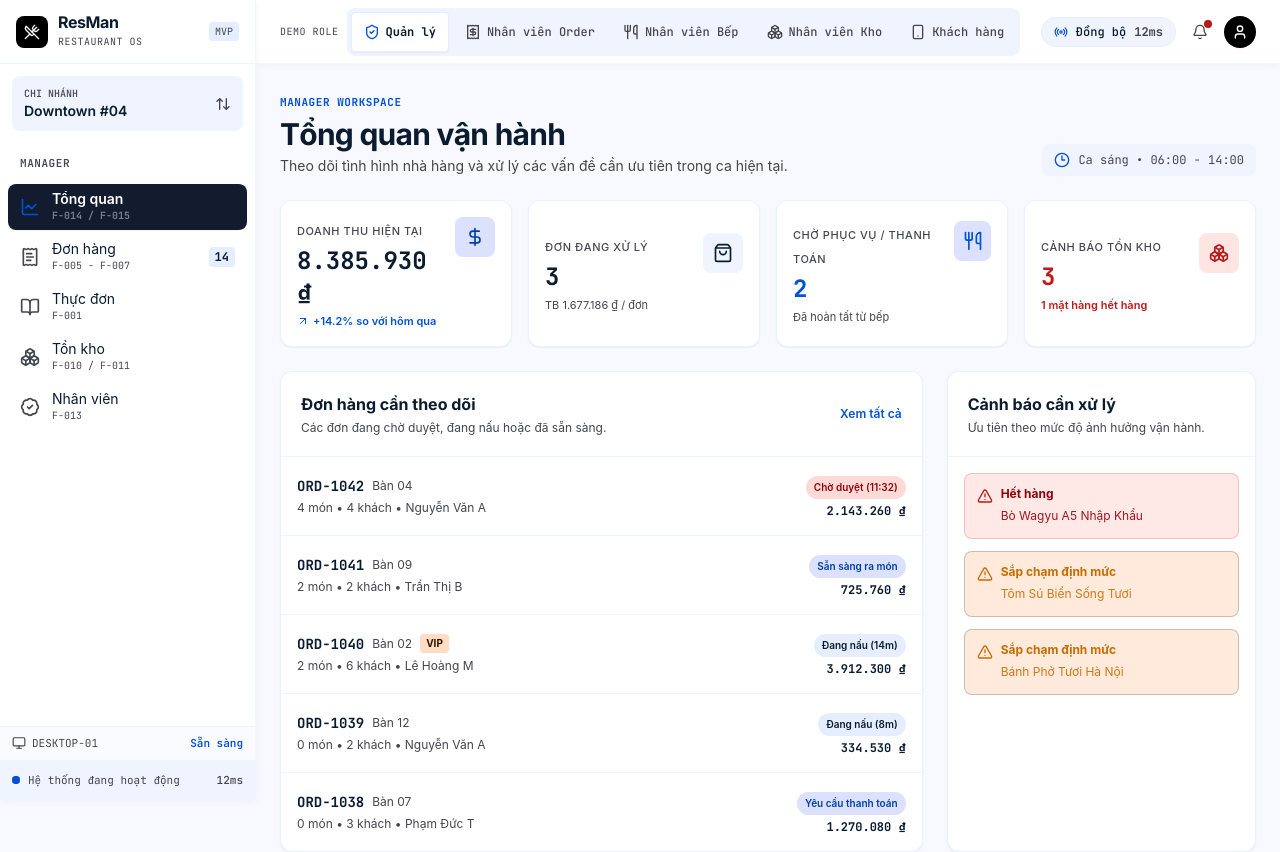
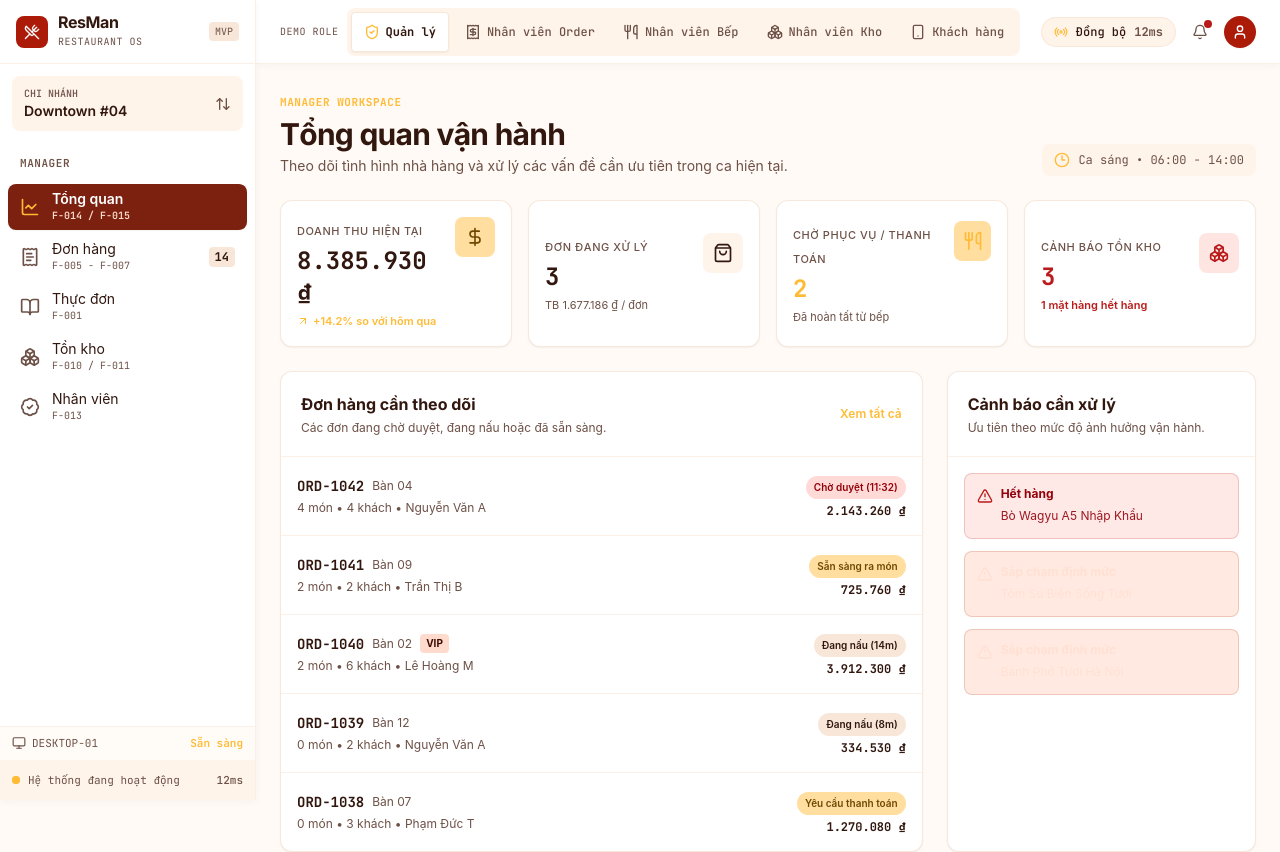
Before and after one commit to NTMHuy/ResMan, a React (Vite) app in the folder src/frontend/: page / in a window 1280 px wide. Shown: the top 852 px of the page. Built offline with nearby package versions, Linux system fonts and the light colour scheme.

Commit message:
feat(ui): introduce warm restaurant color system and gradients

```diff
--- a/src/frontend/src/index.css
+++ b/src/frontend/src/index.css
@@ -1,53 +1,66 @@
 @import "tailwindcss";
 
 @theme {
-  --color-surface: #f8f9ff;
-  --color-surface-dim: #cbdbf5;
-  --color-surface-bright: #f8f9ff;
+  /* ResMan warm restaurant palette */
+  --color-surface: #fffaf5;
+  --color-surface-dim: #eaded4;
+  --color-surface-bright: #fffdfb;
   --color-surface-container-lowest: #ffffff;
-  --color-surface-container-low: #eff4ff;
-  --color-surface-container: #e5eeff;
-  --color-surface-container-high: #dce9ff;
-  --color-surface-container-highest: #d3e4fe;
-  --color-on-surface: #0b1c30;
-  --color-on-surface-variant: #45464d;
-  --color-inverse-surface: #213145;
-  --color-inverse-on-surface: #eaf1ff;
-  --color-outline: #76777d;
-  --color-outline-variant: #c6c6cd;
-  --color-surface-tint: #565e74;
-  --color-primary: #000000;
+  --color-surface-container-low: #fff4ea;
+  --color-surface-container: #f8e7d8;
+  --color-surface-container-high: #f1d9c6;
+  --color-surface-container-highest: #e9c9b2;
+
+  --color-on-surface: #32170f;
+  --color-on-surface-variant: #6d5147;
+  --color-inverse-surface: #3b2118;
+  --color-inverse-on-surface: #fff4ea;
+  --color-outline: #98766a;
+  --color-outline-variant: #d8bfb2;
+  --color-surface-tint: #ac1a08;
+
+  /* Brand colors */
+  --color-primary: #ac1a08;
   --color-on-primary: #ffffff;
-  --color-primary-container: #131b2e;
-  --color-on-primary-container: #7c839b;
-  --color-inverse-primary: #bec6e0;
-  --color-secondary: #0051d5;
-  --color-on-secondary: #ffffff;
-  --color-secondary-container: #316bf3;
-  --color-on-secondary-container: #fefcff;
-  --color-tertiary: #000000;
+  --color-primary-container: #7c210f;
+  --color-on-primary-container: #ffdccf;
+  --color-inverse-primary: #ffb5a2;
+
+  /* Gold accent */
+  --color-secondary: #ffbb35;
+  --color-on-secondary: #4a2700;
+  --color-secondary-container: #f09410;
+  --color-on-secondary-container: #4a2100;
+
+  /* Burnt-orange supporting color */
+  --color-tertiary: #a73e14;
   --color-on-tertiary: #ffffff;
-  --color-tertiary-container: #2f1500;
-  --color-on-tertiary-container: #c76c00;
+  --color-tertiary-container: #bc430d;
+  --color-on-tertiary-container: #ffe0d2;
+
   --color-error: #ba1a1a;
   --color-on-error: #ffffff;
   --color-error-container: #ffdad6;
   --color-on-error-container: #93000a;
-  --color-primary-fixed: #dae2fd;
-  --color-primary-fixed-dim: #bec6e0;
-  --color-on-primary-fixed: #131b2e;
-  --color-on-primary-fixed-variant: #3f465c;
-  --color-secondary-fixed: #dbe1ff;
-  --color-secondary-fixed-dim: #b4c5ff;
-  --color-on-secondary-fixed: #00174b;
-  --color-on-secondary-fixed-variant: #003ea8;
-  --color-tertiary-fixed: #ffdcc3;
-  --color-tertiary-fixed-dim: #ffb77d;
-  --color-on-tertiary-fixed: #2f1500;
-  --color-on-tertiary-fixed-variant: #6e3900;
-  --color-background: #f8f9ff;
-  --color-on-background: #0b1c30;
-  --color-surface-variant: #d3e4fe;
+
+  --color-primary-fixed: #ffdad0;
+  --color-primary-fixed-dim: #ffb5a2;
+  --color-on-primary-fixed: #3f0500;
+  --color-on-primary-fixed-variant: #7c210f;
+
+  --color-secondary-fixed: #ffdea0;
+  --color-secondary-fixed-dim: #f7c04f;
+  --color-on-secondary-fixed: #2a1800;
+  --color-on-secondary-fixed-variant: #704900;
+
+  --color-tertiary-fixed: #ffdbcd;
+  --color-tertiary-fixed-dim: #ffb69a;
+  --color-on-tertiary-fixed: #3d0e00;
+  --color-on-tertiary-fixed-variant: #7d2c0a;
+
+  --color-background: #fffaf5;
+  --color-on-background: #32170f;
+  --color-surface-variant: #e9c9b2;
 
   --font-headline: 'Inter', -apple-system, BlinkMacSystemFont, 'Segoe UI', Roboto, sans-serif;
   --font-body: 'Inter', -apple-system, BlinkMacSystemFont, 'Segoe UI', Roboto, sans-serif;
@@ -67,6 +80,23 @@
   font-variant-numeric: tabular-nums;
 }
 
+/* Brand gradients inspired by the supplied restaurant palette reference. */
+.brand-gradient {
+  background: linear-gradient(135deg, #ac1a08 0%, #a73e14 52%, #ffbb35 100%);
+}
+
+.brand-gradient-warm {
+  background: linear-gradient(135deg, #bc430d 0%, #f09410 100%);
+}
+
+.brand-gradient-dark {
+  background: linear-gradient(135deg, #a73e14 0%, #bc430d 52%, #241705 100%);
+}
+
+.brand-gradient-soft {
+  background: linear-gradient(135deg, #feeaf0 0%, #f0d0c7 42%, #ffbb35 100%);
+}
+
 .no-scrollbar::-webkit-scrollbar {
   display: none;
 }
```
